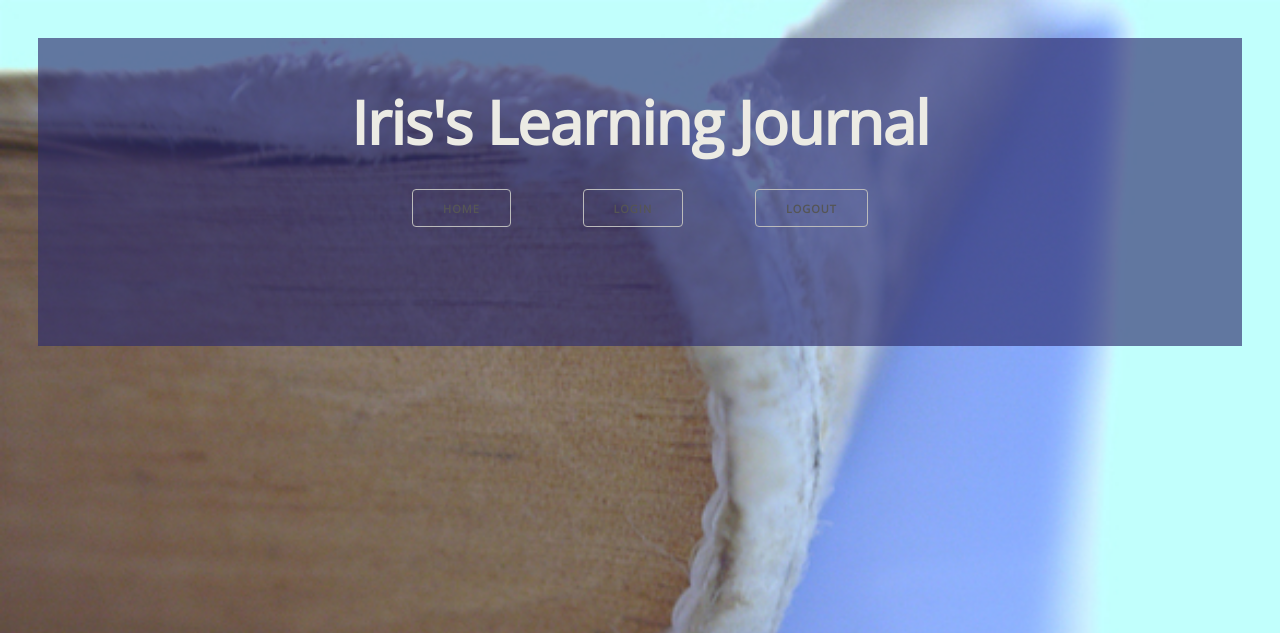
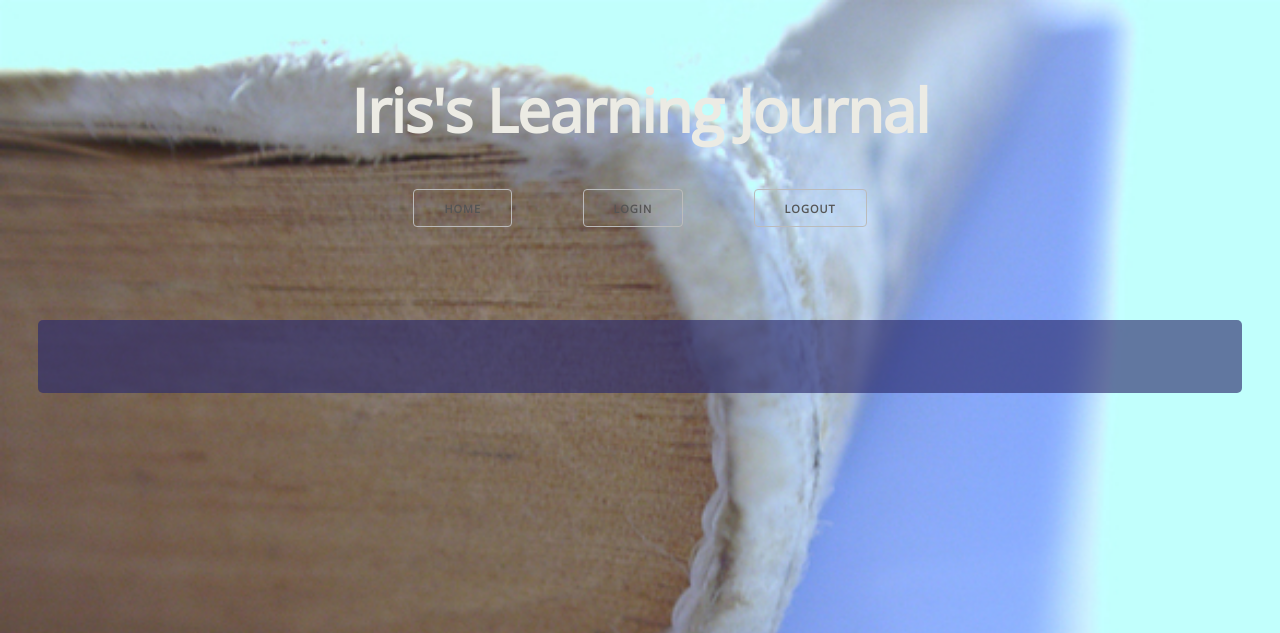
Before and after one commit to icarrera/learning_journal, a Python web app: template learning_journal/templates/base.jinja2 in a window 1280 px wide. Shown: the top 633 px of the page. Run offline with Jinja, Linux system fonts and the light colour scheme; the template is opened without the code that fills it, so the values that code supplies are empty.

Commit message:
adjusted css

```diff
--- a/learning_journal/static/styles/layout.css
+++ b/learning_journal/static/styles/layout.css
@@ -1,6 +1,7 @@
 .nav_links {
     margin-top: 1%;
     margin-bottom: 1%;
+    padding: 1%;
 }
 
 .nav_links li {
@@ -16,17 +17,18 @@
 
 .main_header {
     text-align: center;
-    background-color: rgba(43, 43, 109, 0.64);
     padding: 3%;
 }
 
 .main_header h1 {
-    padding-top: 1%;
     font-weight: bold;
     font-size: 4em;
 }
 
 .main_block {
-    padding: 2%;
+    padding: 1%;
+    padding-bottom: 5%;
     background-color: rgba(43, 43, 109, 0.64);
+    max-width: 100%;
+    border-radius: 5px;
 }
--- a/learning_journal/static/styles/module.css
+++ /dev/null
@@ -1,3 +0,0 @@
-i {
-    font-size: 0.5em;
-}
```
